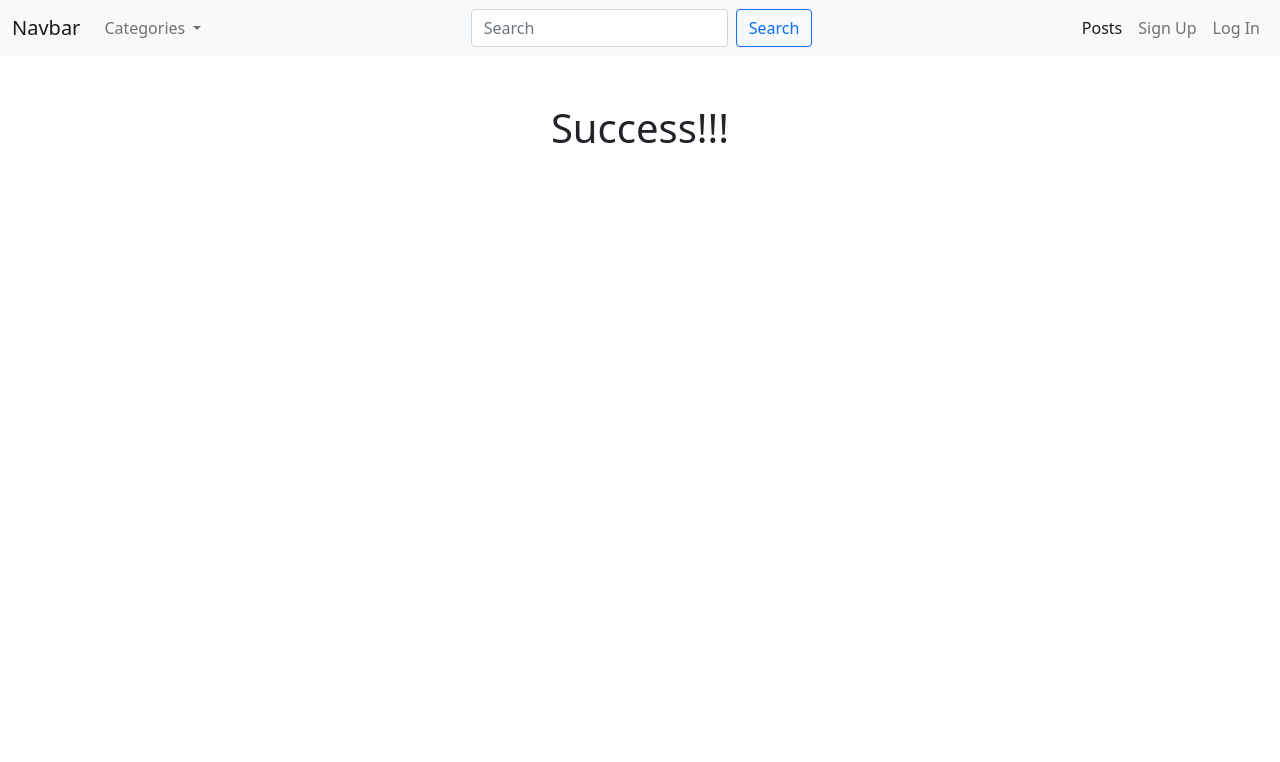
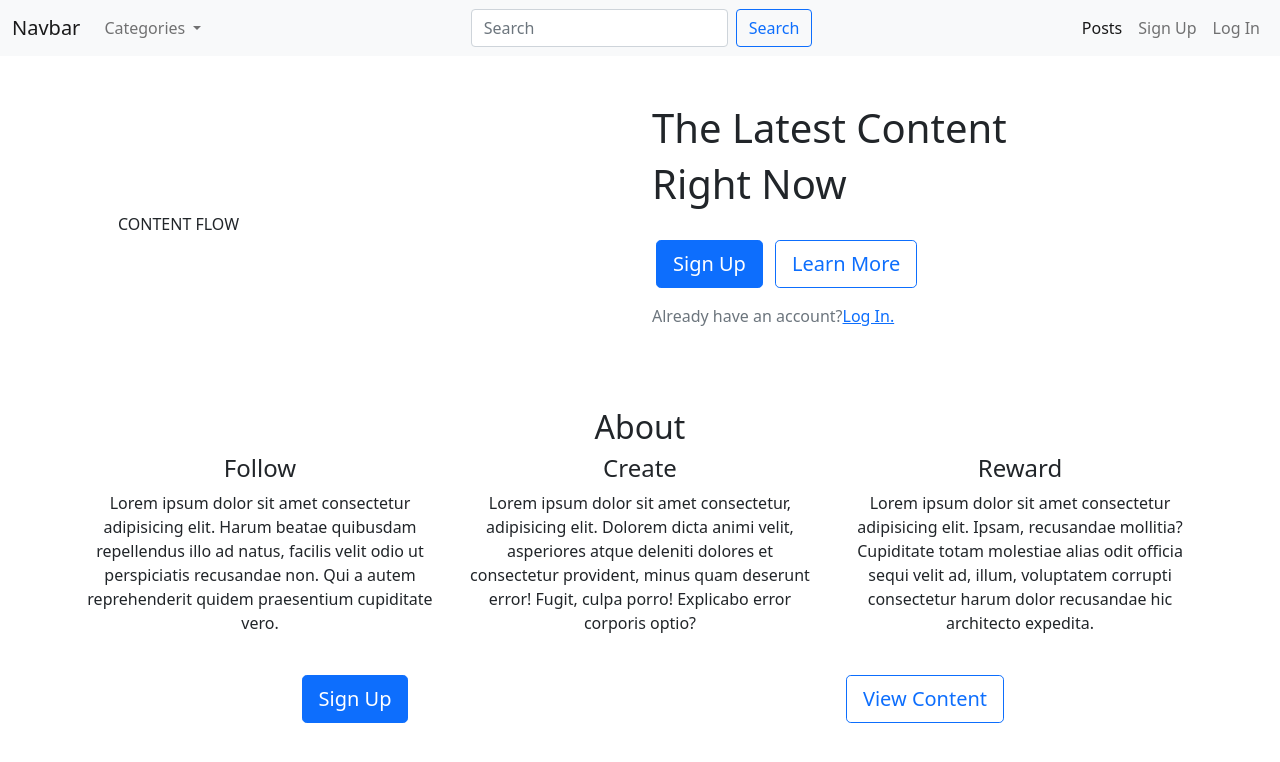
Before and after one commit to shaneoh10/content-flow-ms4, a Django app: template home/templates/home/index.html in a window 1280 px wide. Shown: the top 762 px of the page. Run offline with Django 3.2, Linux system fonts and the light colour scheme; the template is opened without the code that fills it, so the values that code supplies are empty.

Commit message:
feat: Add content to home page

```diff
--- a/home/templates/home/index.html
+++ b/home/templates/home/index.html
@@ -2,5 +2,53 @@
 {% load static %}
 
 {% block content %}
-    <h1 class="text-center mt-5">Success!!!</h1>
+    <div class="container h-100 p-5">
+        <div class="row h-100">
+            <div class="col-12 col-md-6 mx-auto my-auto">
+                CONTENT FLOW
+            </div>
+            <div class="col-12 col-md-6 mx-auto my-auto">
+                <h1>The Latest Content</h1>
+                <h1>Right Now</h1>
+                <a href="{% url 'account_signup' %}" class="btn btn-lg btn-primary mx-1 mt-4">Sign Up</a>
+                <a href="#about" class="btn btn-lg btn-outline-primary mx-1 mt-4">Learn More</a>
+                <p class="text-muted mt-3">Already have an account?<a href="{% url 'account_login' %}">Log In.</a></p>
+            </div>
+        </div>
+    </div>
+
+    <section id="about">
+        <div class="container">
+            <h2 class="text-center mt-3">About</h2>
+            <div class="row">
+                <div class="col-12 col-md-4 text-center">
+                    <h4>Follow</h4>
+                    <p>Lorem ipsum dolor sit amet consectetur adipisicing elit. Harum beatae quibusdam repellendus illo
+                        ad natus, facilis velit odio ut perspiciatis recusandae non. Qui a autem reprehenderit quidem
+                        praesentium cupiditate vero.</p>
+                </div>
+                <div class="col-12 col-md-4 text-center">
+                    <h4>Create</h4>
+                    <p>Lorem ipsum dolor sit amet consectetur, adipisicing elit. Dolorem dicta animi velit, asperiores
+                        atque deleniti dolores et consectetur provident, minus quam deserunt error! Fugit, culpa porro!
+                        Explicabo error corporis optio?</p>
+                </div>
+                <div class="col-12 col-md-4 text-center">
+                    <h4>Reward</h4>
+                    <p>Lorem ipsum dolor sit amet consectetur adipisicing elit. Ipsam, recusandae mollitia? Cupiditate
+                        totam molestiae alias odit officia sequi velit ad, illum, voluptatem corrupti consectetur harum
+                        dolor recusandae hic architecto expedita.</p>
+                </div>
+            </div>
+            <div class="row">
+                <div class="col-12 col-md-6 text-center">
+                    <a href="{% url 'account_signup' %}" class="btn btn-lg btn-primary mx-1 mt-4">Sign Up</a>
+                </div>
+                <div class="col-12 col-md-6 text-center">
+                    <a href="#" class="btn btn-lg btn-outline-primary mx-1 mt-4">View Content</a>
+                </div>
+            </div>
+        </div>
+    </section>
+
 {% endblock %}
--- a/home/urls.py
+++ b/home/urls.py
@@ -1,4 +1,3 @@
-from django.contrib import admin
 from django.urls import path
 from . import views
 
--- a/templates/base.html
+++ b/templates/base.html
@@ -71,12 +71,18 @@
                     <li class="nav-item">
                         <a class="nav-link active" href="#">Posts</a>
                     </li>
-                    <li class="nav-item">
-                        <a class="nav-link" href="#">Sign Up</a>
-                    </li>
-                    <li class="nav-item">
-                        <a class="nav-link" href="#">Log In</a>
-                    </li>
+                    {% if request.user.is_authenticated %}
+                        <li class="nav-item">
+                            <a class="nav-link" href="{% url 'account_logout' %}">Log Out</a>
+                        </li>
+                    {% else %}
+                        <li class="nav-item">
+                            <a class="nav-link" href="{% url 'account_signup' %}">Sign Up</a>
+                        </li>
+                        <li class="nav-item">
+                            <a class="nav-link" href="{% url 'account_login' %}">Log In</a>
+                        </li>
+                    {% endif %}
                 </ul>
             </div>
         </div>
```
Also changed, not shown: static/css/base.css (added).
